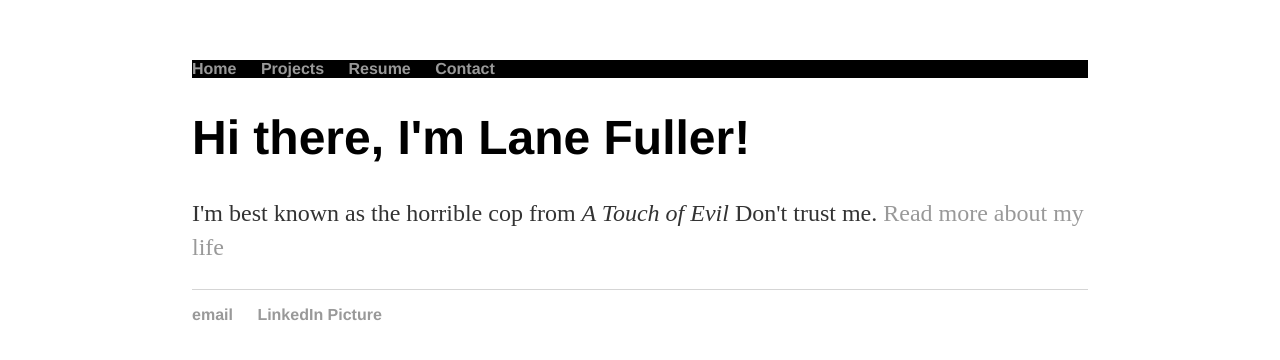
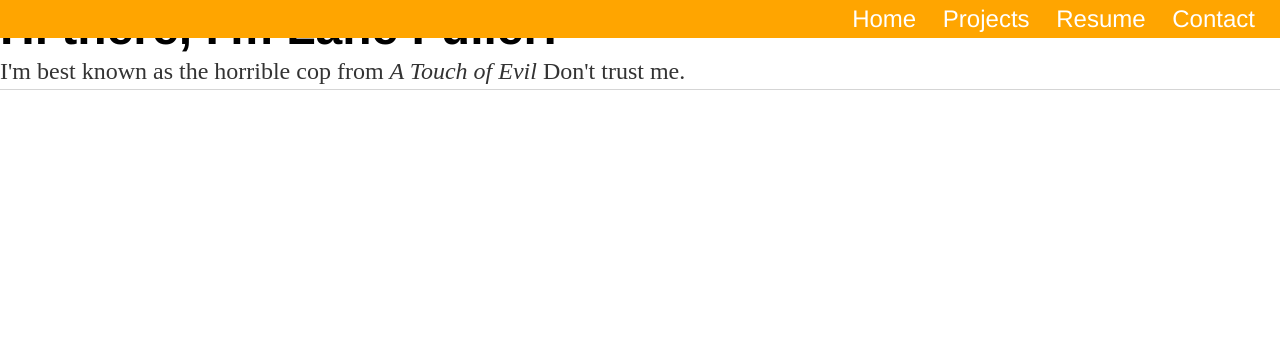
Before and after one commit to LaneGFuller/lanegfuller.github.io, a Jekyll site: the page built from index.html, in a window 1280 px wide. Shown: the top 360 px of the page. Built offline with Jekyll 4.4.1, drawn with Linux system fonts in a browser that asks for light colours.

Commit message:
"lame ass shit"

```diff
--- a/css/main.css
+++ b/css/main.css
@@ -1,15 +1,24 @@
-body {
-  margin: 60px auto;
-  width: 70%;
+* {
+  margin: 0;
+}
+
+.menu {
+  background: orange;
+  position: fixed;
+  z-index: 100;
+  width: 100%;
 }
 nav {
-  background: #000;
+  background: orange;
+  padding: 0px;
+  text-align: right;
 }
 nav ul, footer ul {
   font-family:'Helvetica', 'Arial', 'Sans-Serif';
-  padding: 0px;
+  font-size: 1.5em;
+  padding: 5px;
+  margin: 0px;
   list-style: none;
-  font-weight: bold;
 }
 nav ul li, footer ul li {
   display: inline;
@@ -17,7 +26,7 @@ nav ul li, footer ul li {
 }
 a {
   text-decoration: none;
-  color: #999;
+  color: white;
 }
 a:hover {
   text-decoration: underline;
```
Also changed, not shown: 1 other file.
